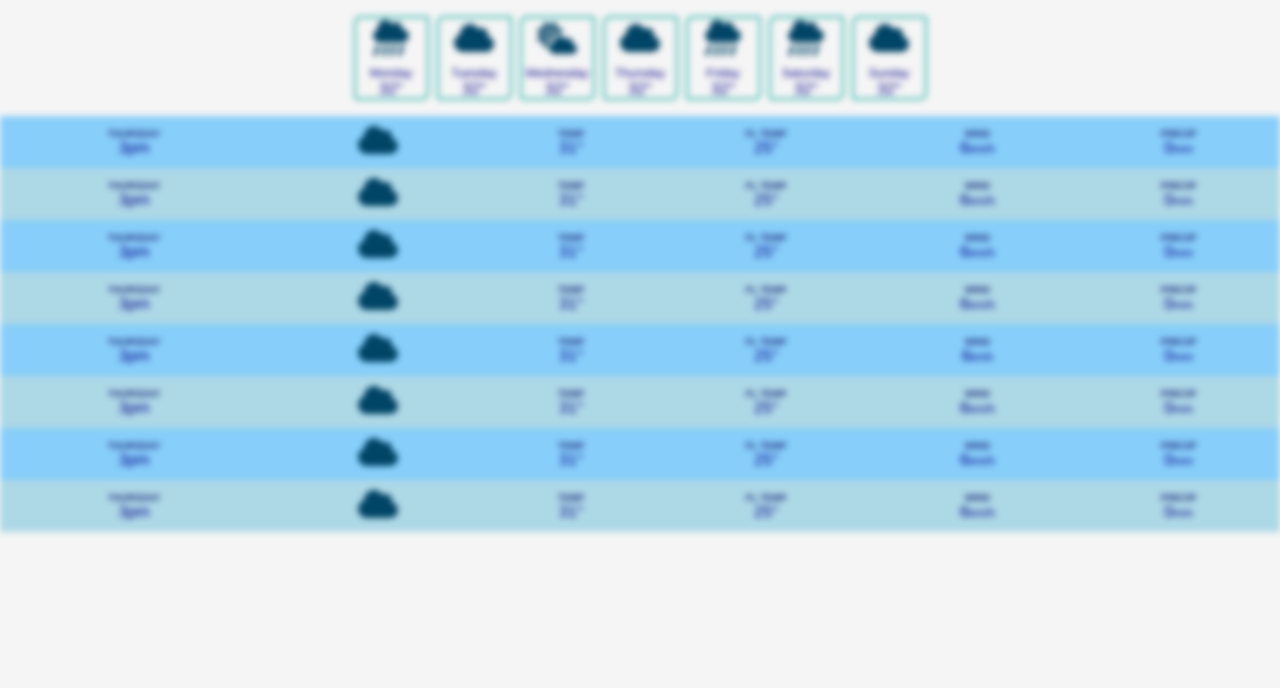
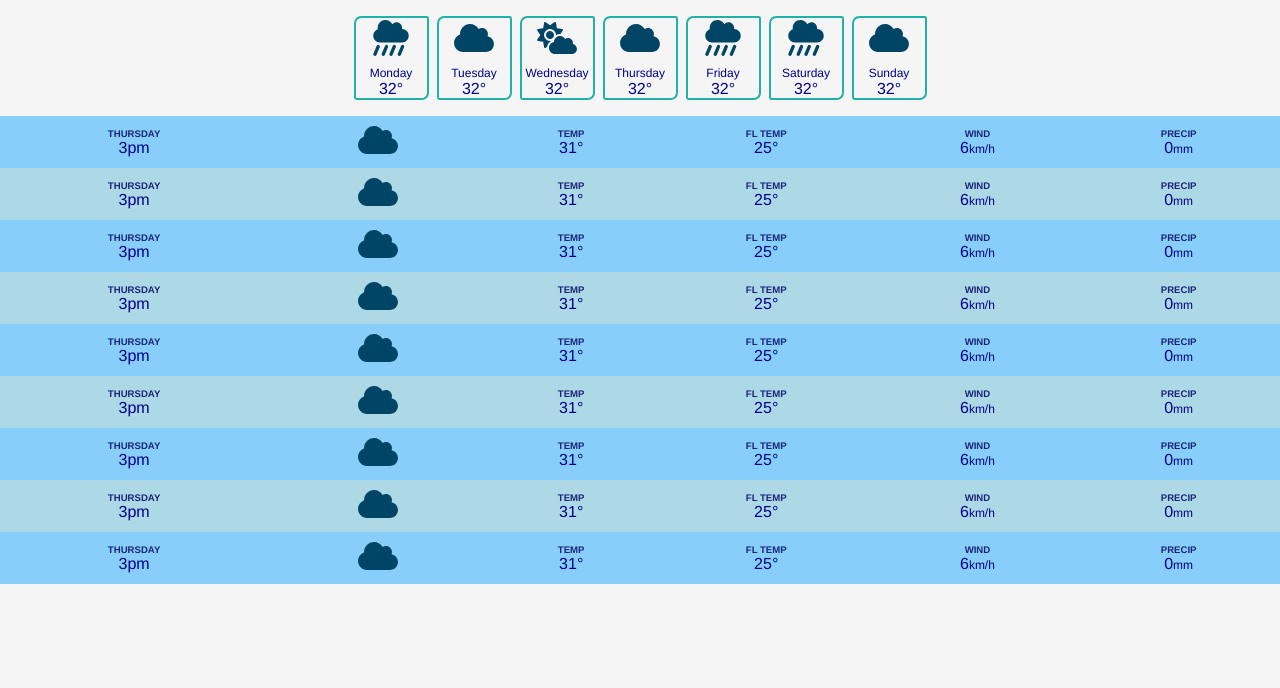
Before and after one commit to linguawork/JSprojects, a website built with Vite: page index.html in a window 1280 px wide. Shown: the part 112-800 px from the top of the page. Built offline with nearby package versions, Linux system fonts and the light colour scheme; no server answers.

Commit message:
24 01 28 Text content does not get the value

```diff
--- a/index.html
+++ b/index.html
@@ -7,7 +7,7 @@
 
   </head>
    <!-- class="blurred" removed for later test -->
-  <body class="blurred">
+  <body >
     <header class="header">
 
       <div class="header-left">
@@ -125,6 +125,7 @@
 
     <table class="hour-section">
       <tbody data-hour-section>
+
         <tr class="hour-row">
           <!-- six elements in the row of table body -->
           <td>
@@ -143,24 +144,32 @@
           </td>
 
           <td>
+            <div class="info-group">
               <div class="label">Temp</div>
               <div>31&deg;</div>
+            </div>
           </td>
 
           <td>
+            <div class="info-group">
               <div class="label"> FL Temp</div>
               <div>25&deg;</div>
+            </div>
           </td>
 
           <td>
+            <div class="info-group">
               <div class="label">Wind</div>
                         <!-- the same class for the small letters -->
               <div>6<span class="value-sub-info">km/h</span></div>
+            </div>
           </td>
 
           <td>
+            <div class="info-group">
               <div class="label">Precip</div>
               <div>0<span class="value-sub-info">mm</span></div>
+            </div>
           </td>
         </tr>
 
@@ -182,24 +191,32 @@
           </td>
 
           <td>
+            <div class="info-group">
               <div class="label">Temp</div>
               <div>31&deg;</div>
+            </div>
           </td>
 
           <td>
+            <div class="info-group">
               <div class="label"> FL Temp</div>
               <div>25&deg;</div>
+            </div>
           </td>
 
           <td>
+            <div class="info-group">
               <div class="label">Wind</div>
                         <!-- the same class for the small letters -->
               <div>6<span class="value-sub-info">km/h</span></div>
+            </div>
           </td>
 
           <td>
+            <div class="info-group">
               <div class="label">Precip</div>
               <div>0<span class="value-sub-info">mm</span></div>
+            </div>
           </td>
         </tr>
 
@@ -221,24 +238,32 @@
           </td>
 
           <td>
+            <div class="info-group">
               <div class="label">Temp</div>
               <div>31&deg;</div>
+            </div>
           </td>
 
           <td>
+            <div class="info-group">
               <div class="label"> FL Temp</div>
               <div>25&deg;</div>
+            </div>
           </td>
 
           <td>
+            <div class="info-group">
               <div class="label">Wind</div>
                         <!-- the same class for the small letters -->
               <div>6<span class="value-sub-info">km/h</span></div>
+            </div>
           </td>
 
           <td>
+            <div class="info-group">
               <div class="label">Precip</div>
               <div>0<span class="value-sub-info">mm</span></div>
+            </div>
           </td>
         </tr>
 
@@ -260,24 +285,32 @@
           </td>
 
           <td>
+            <div class="info-group">
               <div class="label">Temp</div>
               <div>31&deg;</div>
+            </div>
           </td>
 
           <td>
+            <div class="info-group">
               <div class="label"> FL Temp</div>
               <div>25&deg;</div>
+            </div>
           </td>
 
           <td>
+            <div class="info-group">
               <div class="label">Wind</div>
                         <!-- the same class for the small letters -->
               <div>6<span class="value-sub-info">km/h</span></div>
+            </div>
           </td>
 
           <td>
+            <div class="info-group">
               <div class="label">Precip</div>
               <div>0<span class="value-sub-info">mm</span></div>
+            </div>
           </td>
         </tr>
 
@@ -299,24 +332,32 @@
           </td>
 
           <td>
+            <div class="info-group">
               <div class="label">Temp</div>
               <div>31&deg;</div>
+            </div>
           </td>
 
           <td>
+            <div class="info-group">
               <div class="label"> FL Temp</div>
               <div>25&deg;</div>
+            </div>
           </td>
 
           <td>
+            <div class="info-group">
               <div class="label">Wind</div>
                         <!-- the same class for the small letters -->
-        <div>6<span class="value-sub-info">kmh</span></div>
+              <div>6<span class="value-sub-info">km/h</span></div>
+            </div>
           </td>
 
           <td>
+            <div class="info-group">
               <div class="label">Precip</div>
               <div>0<span class="value-sub-info">mm</span></div>
+            </div>
           </td>
         </tr>
 
@@ -338,24 +379,32 @@
           </td>
 
           <td>
+            <div class="info-group">
               <div class="label">Temp</div>
               <div>31&deg;</div>
+            </div>
           </td>
 
           <td>
+            <div class="info-group">
               <div class="label"> FL Temp</div>
               <div>25&deg;</div>
+            </div>
           </td>
 
           <td>
+            <div class="info-group">
               <div class="label">Wind</div>
                         <!-- the same class for the small letters -->
               <div>6<span class="value-sub-info">km/h</span></div>
+            </div>
           </td>
 
           <td>
+            <div class="info-group">
               <div class="label">Precip</div>
               <div>0<span class="value-sub-info">mm</span></div>
+            </div>
           </td>
         </tr>
 
@@ -377,24 +426,32 @@
           </td>
 
           <td>
+            <div class="info-group">
               <div class="label">Temp</div>
               <div>31&deg;</div>
+            </div>
           </td>
 
           <td>
+            <div class="info-group">
               <div class="label"> FL Temp</div>
               <div>25&deg;</div>
+            </div>
           </td>
 
           <td>
+            <div class="info-group">
               <div class="label">Wind</div>
                         <!-- the same class for the small letters -->
               <div>6<span class="value-sub-info">km/h</span></div>
+            </div>
           </td>
 
           <td>
+            <div class="info-group">
               <div class="label">Precip</div>
               <div>0<span class="value-sub-info">mm</span></div>
+            </div>
           </td>
         </tr>
 
@@ -416,26 +473,83 @@
           </td>
 
           <td>
+            <div class="info-group">
               <div class="label">Temp</div>
               <div>31&deg;</div>
+            </div>
           </td>
 
           <td>
+            <div class="info-group">
               <div class="label"> FL Temp</div>
               <div>25&deg;</div>
+            </div>
           </td>
 
           <td>
+            <div class="info-group">
               <div class="label">Wind</div>
                         <!-- the same class for the small letters -->
               <div>6<span class="value-sub-info">km/h</span></div>
+            </div>
           </td>
 
           <td>
+            <div class="info-group">
               <div class="label">Precip</div>
               <div>0<span class="value-sub-info">mm</span></div>
+            </div>
           </td>
         </tr>
+
+
+        <tr class="hour-row">
+          <!-- six elements in the row of table body -->
+          <td>
+            <!-- the styling is the same as in header,
+            so the same classes are applied -->
+            <div class="info-group">
+              <div class="label">Thursday</div>
+              <div>3pm</div>
+            </div>
+          </td>
+
+          <td>
+            <!-- the same class for the images -->
+            <img src="icons/cloud.svg" alt="" class="weather-icon">
+
+          </td>
+
+          <td>
+            <div class="info-group">
+              <div class="label">Temp</div>
+              <div>31&deg;</div>
+            </div>
+          </td>
+
+          <td>
+            <div class="info-group">
+              <div class="label"> FL Temp</div>
+              <div>25&deg;</div>
+            </div>
+          </td>
+
+          <td>
+            <div class="info-group">
+              <div class="label">Wind</div>
+                        <!-- the same class for the small letters -->
+              <div>6<span class="value-sub-info">km/h</span></div>
+            </div>
+          </td>
+
+          <td>
+            <div class="info-group">
+              <div class="label">Precip</div>
+              <div>0<span class="value-sub-info">mm</span></div>
+            </div>
+          </td>
+        </tr>
+
       </tbody>
     </table>
 
@@ -466,29 +580,37 @@
           </td>
 
           <td>
-            <img data-icon alt="" class="weather-icon">
+            <img data-icon  class="weather-icon">
           </td>
 
           <td>
+            <div class="info-group">
               <div class="label">Temp</div>
               <!-- old val replaced with the one from above -->
               <div><span data-temp></span> <span>&deg;</span></div>
+            </div>
           </td>
 
           <td>
+            <div class="info-group">
               <div class="label"> FL Temp</div>
               <div><span data-fl-temp></span> <span>&deg;</span></div>
+            </div>
           </td>
 
           <td>
+            <div class="info-group">
               <div class="label">Wind</div>
                         <!-- data-wind in span -->
               <div><span data-wind></span> <span class="value-sub-info">km/h</span></div>
+            </div>
           </td>
 
           <td>
+            <div class="info-group">
               <div class="label">Precip</div>
               <div><span data-precip></span> <span class="value-sub-info">mm</span></div>
+            </div>
           </td>
         </tr>
 
--- a/main.js
+++ b/main.js
@@ -14,7 +14,7 @@ getWeather(52.42, 10.78, Intl.DateTimeFormat().resolvedOptions().timeZone)
 .then(outputWeather)
 .catch(error => {
     console.error(error)
-    alert("we got the error!")
+    // alert("we got the error!")
 }
 
 )
@@ -28,17 +28,14 @@ function outputWeather({current, daily, hourly}){
     outputCurrentWeather(current)
     // console.log(current)
     // console.log(daily)
-
     outputDailyWeather(daily)
-    // outputHourlyWeather(hourly)
+    outputHourlyWeather(hourly)
 
     // this is for testing the rendering
     document.body.classList.remove('blurred')
 }
 
 function setValue(dataAttrWithoutDataWord, parsedVal, {parent = document} = {}){
-
-
 
     //dont forget the [] in backticks
     const element = document.querySelector(`[data-${dataAttrWithoutDataWord}]`);
@@ -54,8 +51,12 @@ function setValue(dataAttrWithoutDataWord, parsedVal, {parent = document} = {}){
     parent.querySelector(`[data-${dataAttrWithoutDataWord}]`).textContent = parsedVal
                 // console.log(`[data-${dataAttrWithoutDataWord}]`);
                 // console.log(document.querySelector(`[data-${dataAttrWithoutDataWord}]`).textContent = parsedVal);
+}
 
-}
+
+// function setValue(selector, value, { parent = document } = {}) {
+//     parent.querySelector(`[data-${selector}]`).textContent = value
+//   }
 
 
 function getIconUrl(iconCode){
@@ -107,7 +108,6 @@ function outputDailyWeather(daily){
                 // console.log(day.timestamp)
 
 
-
                 //THIS PART IS NOT RENDERED
                 //console.log('Before setting day and temp:', dayCardDomTemplateClone.innerHTML);
 
@@ -124,7 +124,56 @@ function outputDailyWeather(daily){
         //setting the src attribute path to the clone of the DOM
         dayCardDomTemplateClone.querySelector("[data-icon]").src = getIconUrl(day.iconCode)
         dailySection.append(dayCardDomTemplateClone)
+    });
+}
 
 
+//this gets hour of a day
+const HOUR_GETTER = new Intl.DateTimeFormat(undefined, {hour: "numeric"})
+
+//the hourly part of the DOM is selected
+const hourlySection = document.querySelector("[data-hour-section]")
+
+// take the template
+const hourCardTemplate = document.getElementById("hour-row-template")
+
+
+
+
+
+function outputHourlyWeather(hourly){
+            // clear the hourly part
+            hourlySection.innerHTML = ""
+
+            // console.log(hourly)
+
+    hourly.forEach( hour => {
+    const hourCardDomTemplateClone = hourCardTemplate.content.cloneNode(true)
+        // console.log(hourCardDomTemplateClone)
+        // console.log(hour.maxTemp)
+        // console.log(HOUR_GETTER.format(hour.timestamp))
+        // console.log(hour.timestamp)
+
+
+
+    //clone from template
+    //fill in the daily data into the dom clone
+    setValue("temp", hour.temp, { parent: hourCardDomTemplateClone })
+    setValue("fl-temp", hour.feelsLike, { parent: hourCardDomTemplateClone })
+    setValue("wind", hour.windSpeed, { parent: hourCardDomTemplateClone })
+    setValue("precip", hour.precip, { parent: hourCardDomTemplateClone })
+    setValue("day", WEEKDAY_GETTER.format(hour.timestamp), {parent:
+        hourCardDomTemplateClone})
+    setValue("time", HOUR_GETTER.format(hour.timestamp), {parent:
+        hourCardDomTemplateClone})
+
+
+        // console.log(`[data-${dataAttrWithoutDataWord}]`);
+        // console.log(document.querySelector(`[data-date]`);
+
+    //setting the src attribute path to the clone of the DOM
+    hourCardDomTemplateClone.querySelector("[data-icon]").src = getIconUrl(hour.iconCode)
+    hourlySection.append(hourCardDomTemplateClone)
     });
+
 }
```
Lines whose indentation alone changed are shown as unchanged.
